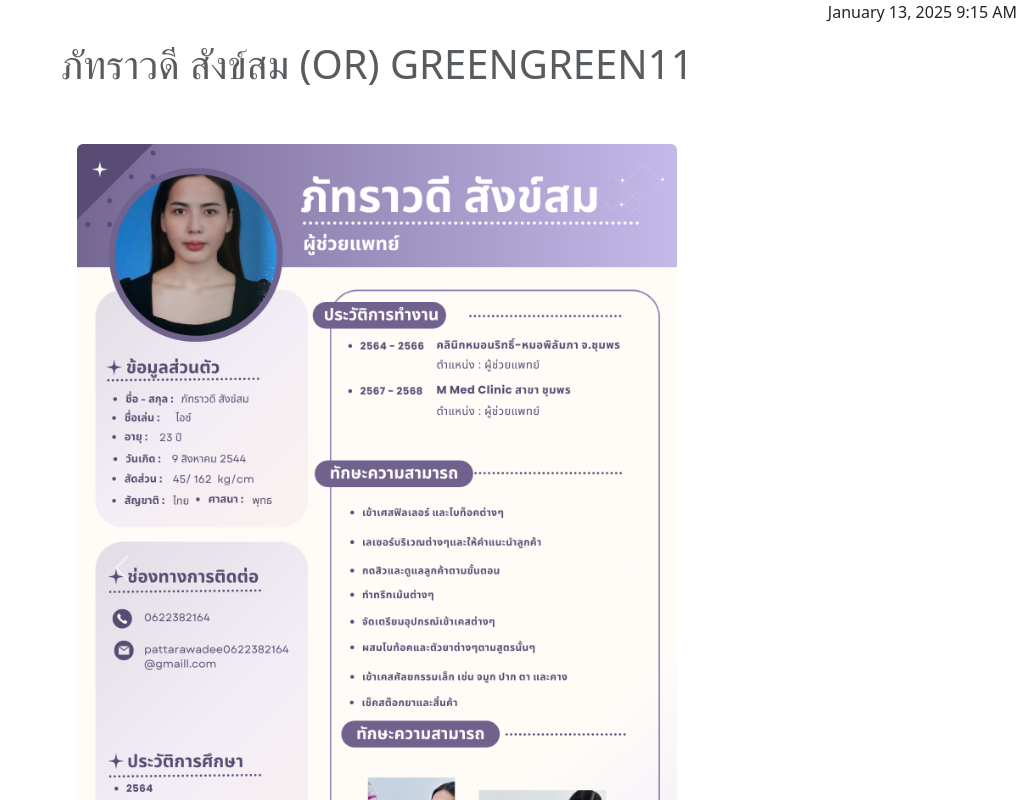
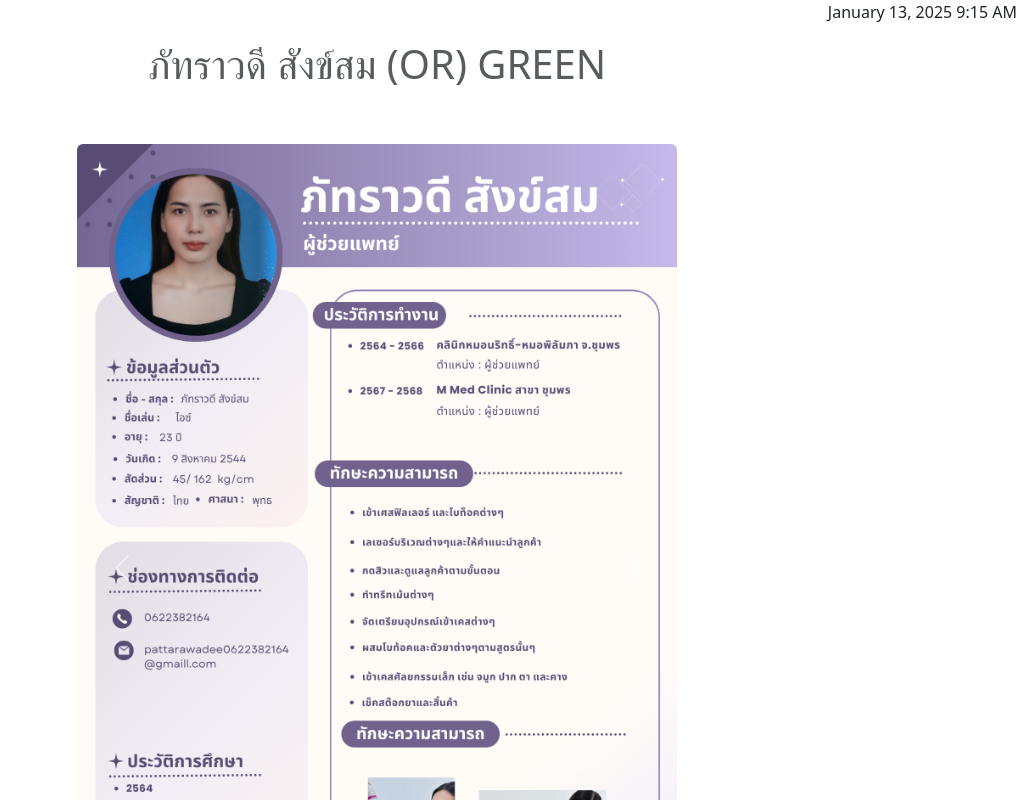
Before and after one commit to Pattanachart/profile-ice, a Vue app: page / in a window 1280 px wide. Shown: the top 800 px of the page, without its empty margins (263-1280 px from the left). Built offline with nearby package versions, Linux system fonts and the light colour scheme.

Commit message:
no message

```diff
--- a/src/views/HomeView.vue
+++ b/src/views/HomeView.vue
@@ -1,7 +1,7 @@
 <template>
   <div class="text-end">{{ dateNow }}</div>
   <div class="text-center text-body-secondary h1 m-2 p-2">
-    ภัทราวดี สังข์สม (OR) GREENGREEN11
+    ภัทราวดี สังข์สม (OR) GREEN
   </div>
   <div class="container mt-5">
     <div
```
